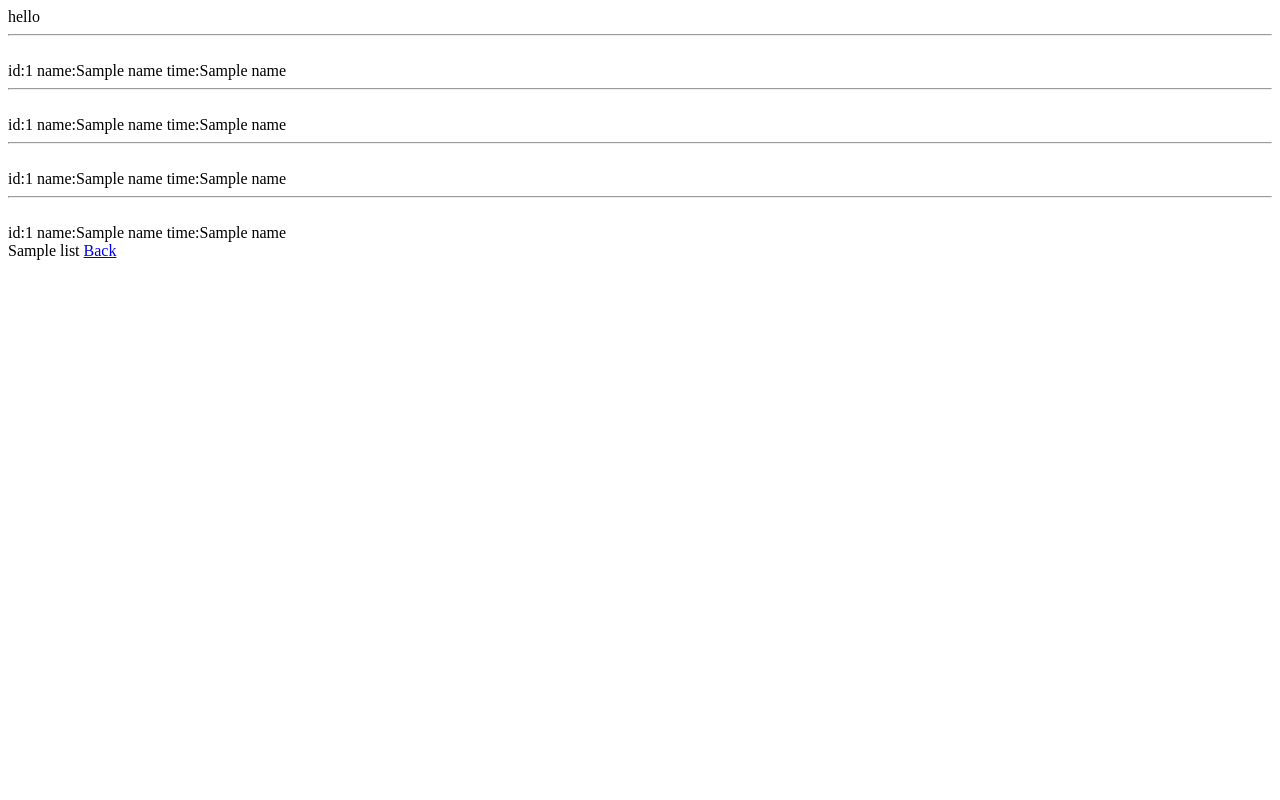
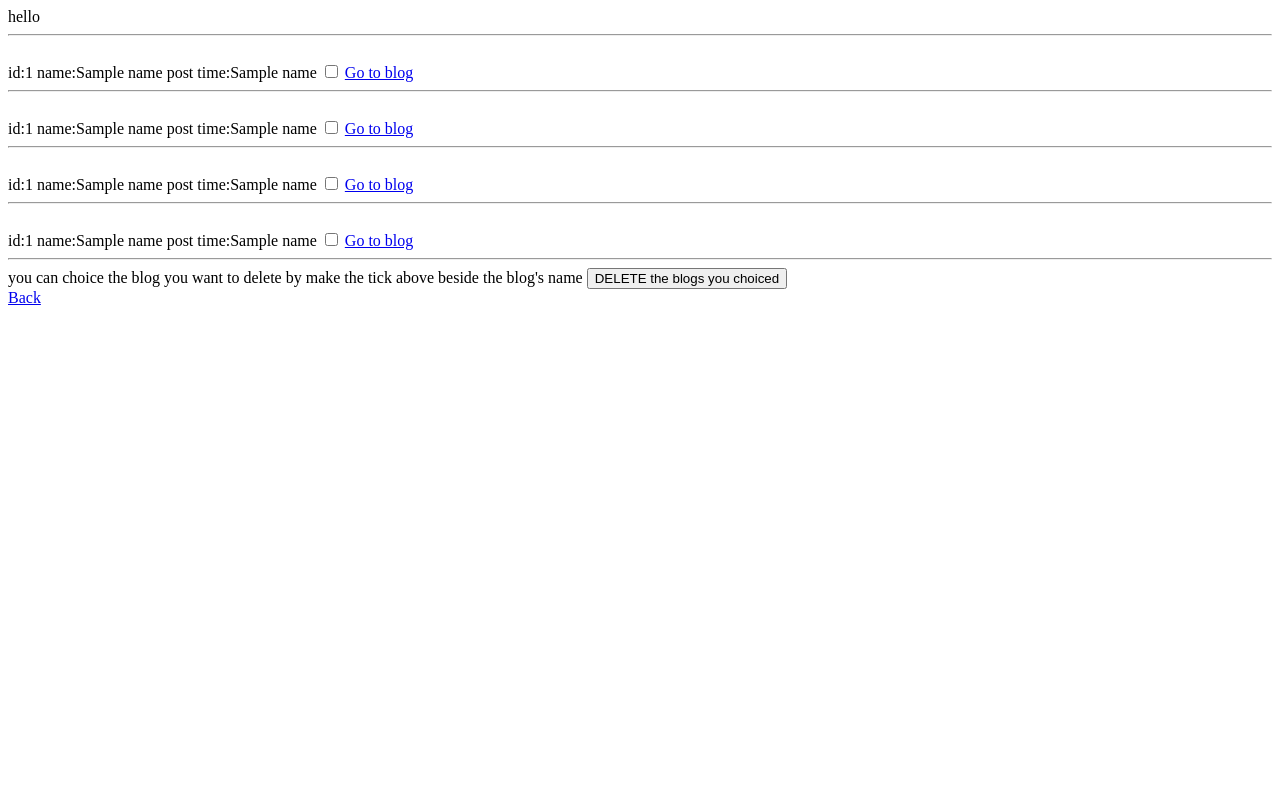
Before and after one commit to ds20220914/blogisovellus, a Flask app: template templates/all_my_blogs.html in a window 1280 px wide. Run offline with Flask 3, Linux system fonts and the light colour scheme; the template is opened without the code that fills it: most values are stand-ins (such as "Sample title", 1, 10 or a date in 2020); parts of the project's set-up code (start-up, migrations or seed data) failed here and were passed over.

Commit message:
now users can delete their blogs

```diff
--- a/templates/all_my_blogs.html
+++ b/templates/all_my_blogs.html
@@ -1,10 +1,13 @@
+<form action="/all_my_blogs" method="POST">
 hello
 <hr>
 {% for school_blog in list[0] %}
     <br>
     id:{{school_blog[0]}}
     name:{{school_blog[1]}}
-    time:{{school_blog[3]}}
+    post time:{{school_blog[3]}}
+    <input type="checkbox" name="school" value="{{school_blog[0]}}">
+    <a href="/Blog2?community=school&blog_name={{school_blog[1] }}&blog_id={{school_blog[0]}}">Go to blog</a>
     <br>
 {% endfor %}
 <hr>
@@ -12,7 +15,9 @@ hello
     <br>
     id:{{life_blog[0]}}
     name:{{life_blog[1]}}
-    time:{{life_blog[3]}}
+    post time:{{life_blog[3]}}
+    <input type="checkbox" name="life" value="{{life_blog[0]}}">
+    <a href="/Blog2?community=life&blog_name={{life_blog[1] }}&blog_id={{life_blog[0]}}">Go to blog</a>
     <br>
 {% endfor %}
 <hr>
@@ -20,7 +25,9 @@ hello
     <br>
     id:{{sport_blog[0]}}
     name:{{sport_blog[1]}}
-    time:{{sport_blog[3]}}
+    post time:{{sport_blog[3]}}
+    <input type="checkbox" name="sport" value="{{sport_blog[0]}}">
+    <a href="/Blog2?community=sport&blog_name={{sport_blog[1] }}&blog_id={{sport_blog[0]}}">Go to blog</a>
     <br>
 {% endfor %}
 <hr>
@@ -28,8 +35,13 @@ hello
     <br>
     id:{{game_blog[0]}}
     name:{{game_blog[1]}}
-    time:{{game_blog[3]}}
+    post time:{{game_blog[3]}}
+    <input type="checkbox" name="game" value="{{game_blog[0]}}">
+    <a href="/Blog2?community=game&blog_name={{game_blog[1] }}&blog_id={{game_blog[0]}}">Go to blog</a>
     <br>
 {% endfor %}
-{{list}}
+<hr>
+you can choice the blog you want to delete by make the tick above beside the blog's name
+<input type="submit" value="DELETE the blogs you choiced">
+<br>
 <a href="/">Back</a>
```
Also changed, not shown: blogs.py (+25 -3 lines), routes.py (+19 -3 lines).
